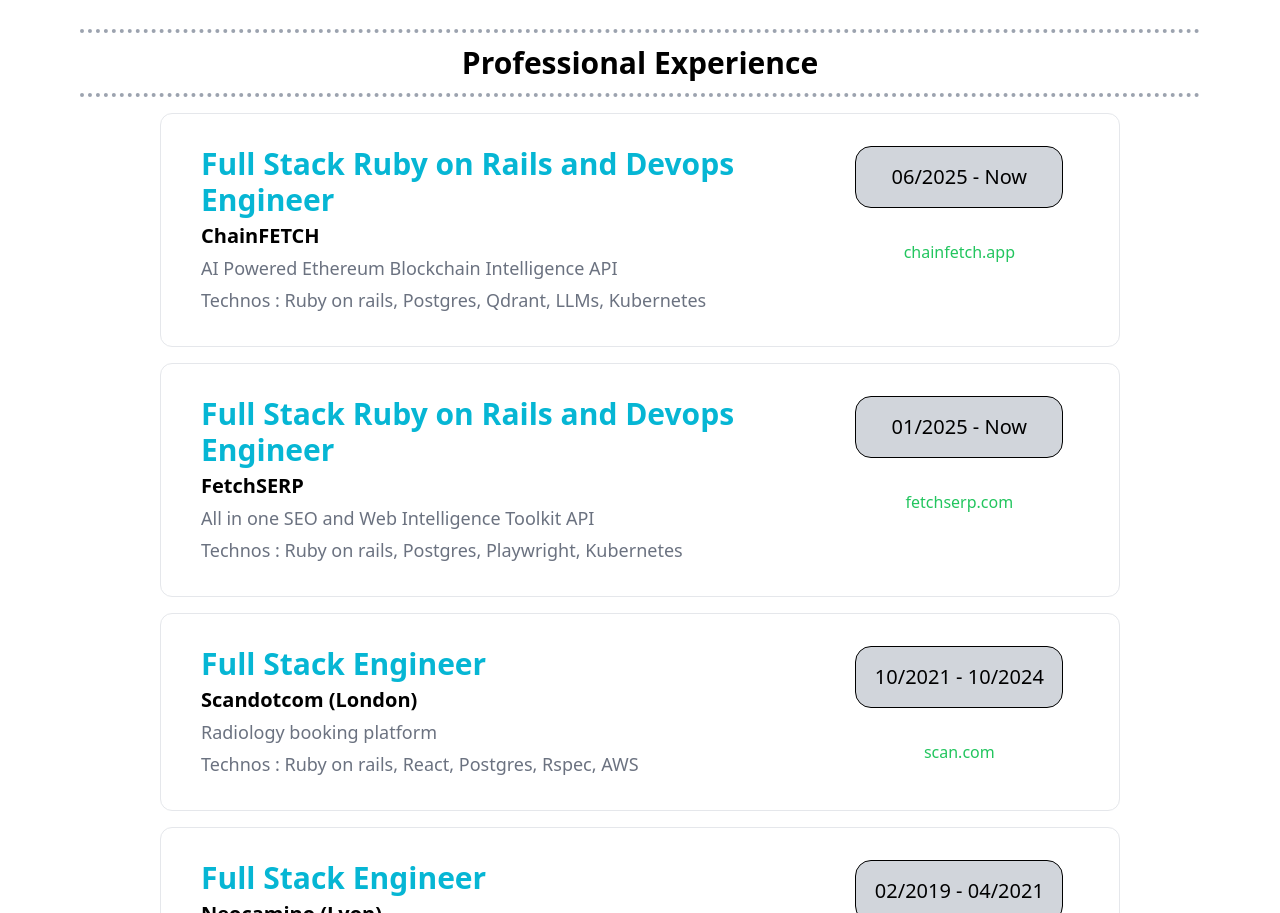
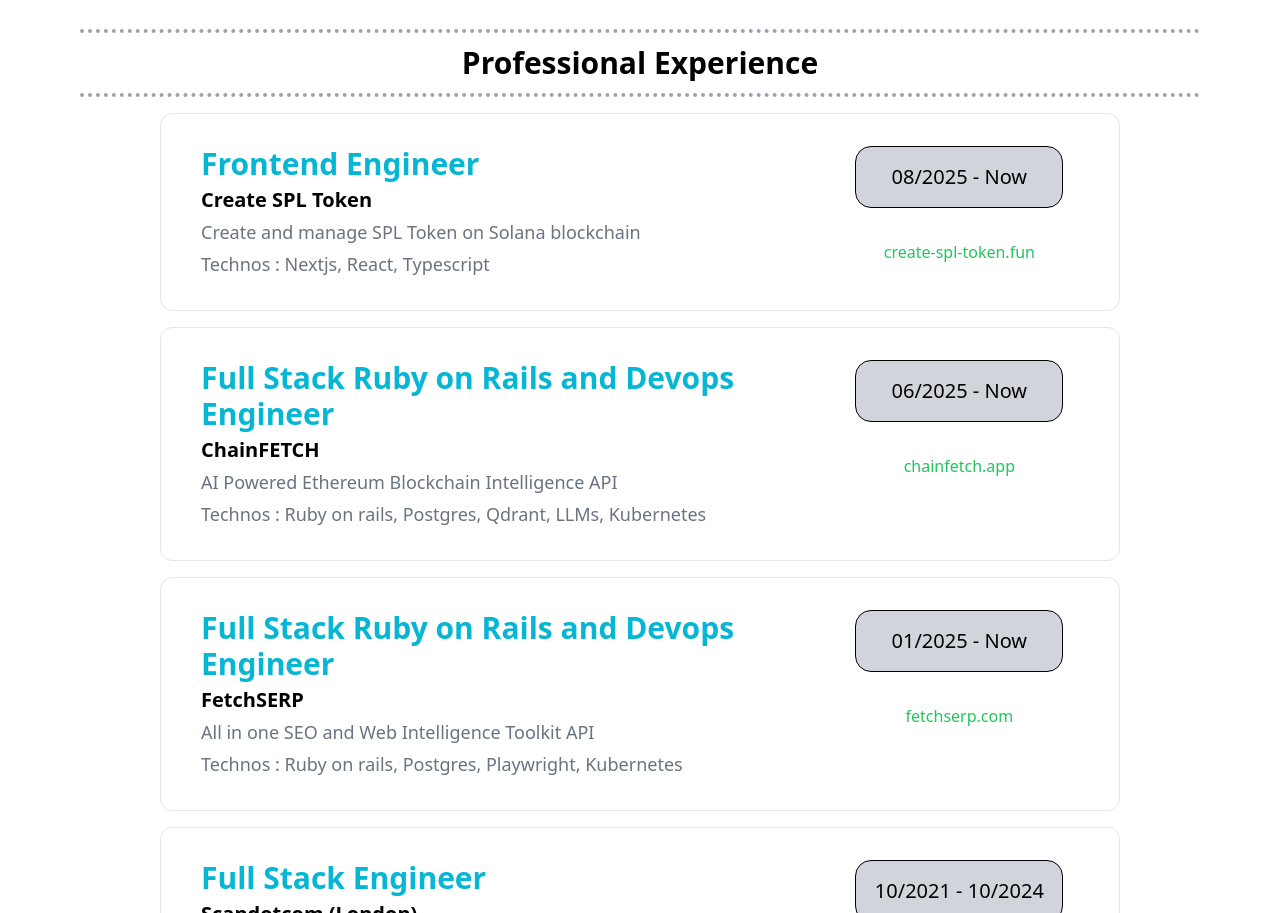
Before and after one commit to ducrouxolivier/curriculum, a plain HTML site: page index.html in a window 1280 px wide. Shown: the part 1135-2048 px from the top of the page. Drawn offline with nearby package versions, Linux system fonts and the light colour scheme.

Commit message:
add create-spl-token.fun

```diff
--- a/index.html
+++ b/index.html
@@ -183,6 +183,43 @@
     <div class="border-b-4 border-dotted border-gray-400"></div>
     <h3 class="font-bold text-3xl py-3 text-center">Professional Experience</h3>
     <div class="border-b-4 border-dotted border-gray-400"></div>
+    <section class="my-4">
+      <div class="px-8 xl:px-20">
+        <div
+          class="flex flex-col-reverse xl:grid xl:grid-cols-12 border border-gray-200 rounded-xl"
+        >
+          <div class="col-span-8">
+            <div class="pt-2 pb-6 xl:py-8 pl-10">
+              <h3 class="text-3xl font-bold text-cyan-500">
+                Frontend Engineer
+              </h3>
+              <h4 class="text-xl font-semibold mt-1">Create SPL Token</h4>
+              <p class="text-gray-500 text-lg mt-1">
+                Create and manage SPL Token on Solana blockchain
+              </p>
+              <p class="text-gray-500 text-lg mt-1">
+                Technos : Nextjs, React, Typescript
+              </p>
+            </div>
+          </div>
+          <div class="col-span-4">
+            <div class="pt-8 pb-4 xl:p-8 flex justify-center">
+              <p
+                class="bg-gray-300 text-black rounded-2xl w-52 text-xl text-center p-4 border border-black"
+              >
+                08/2025 - Now
+              </p>
+            </div>
+            <a
+              class="flex justify-center text-green-500"
+              href="https://www.create-spl-token.fun/"
+              target="_blank"
+              >create-spl-token.fun</a
+            >
+          </div>
+        </div>
+      </div>
+    </section>
     <section class="my-4">
       <div class="px-8 xl:px-20">
         <div
```
